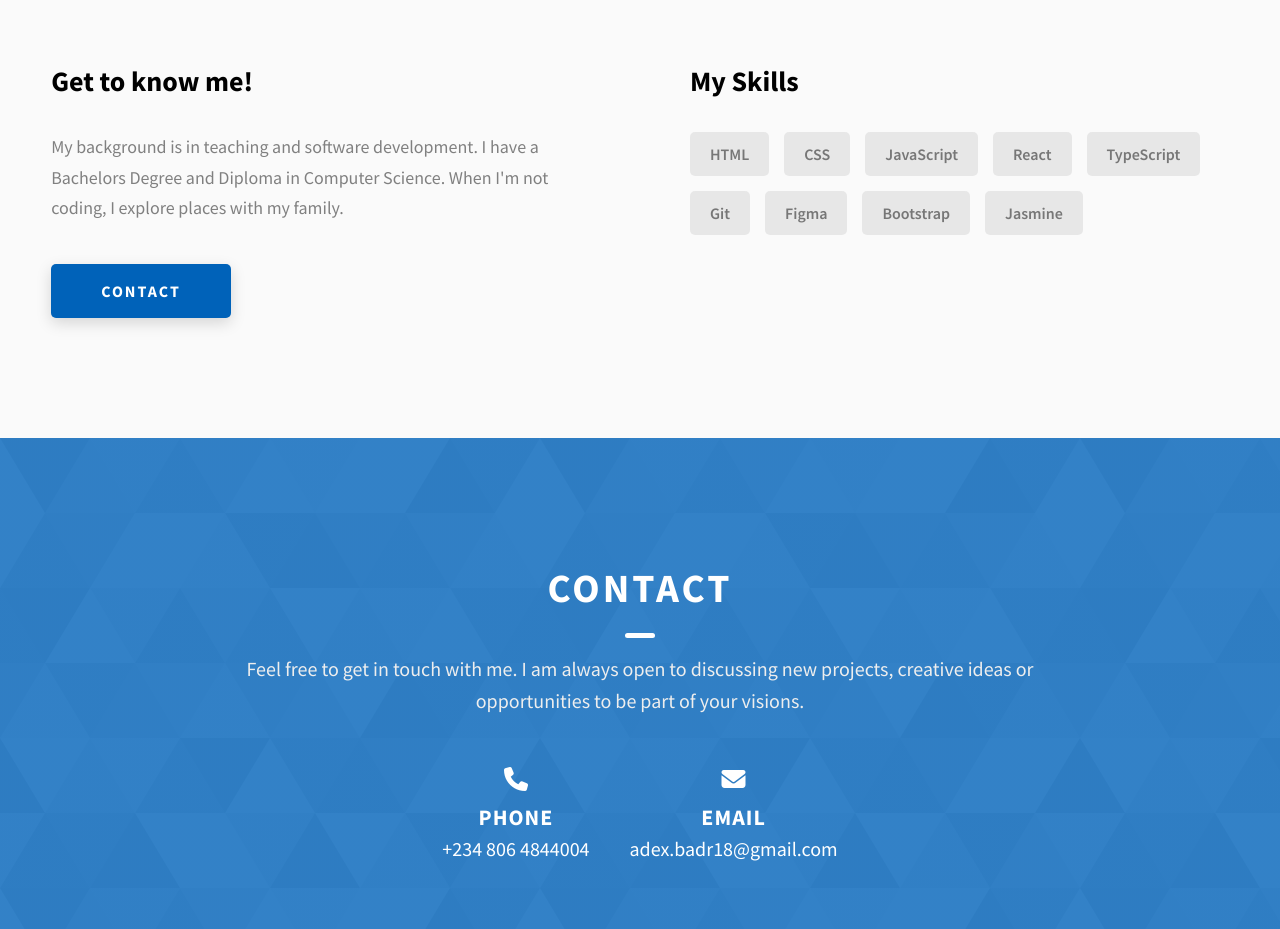
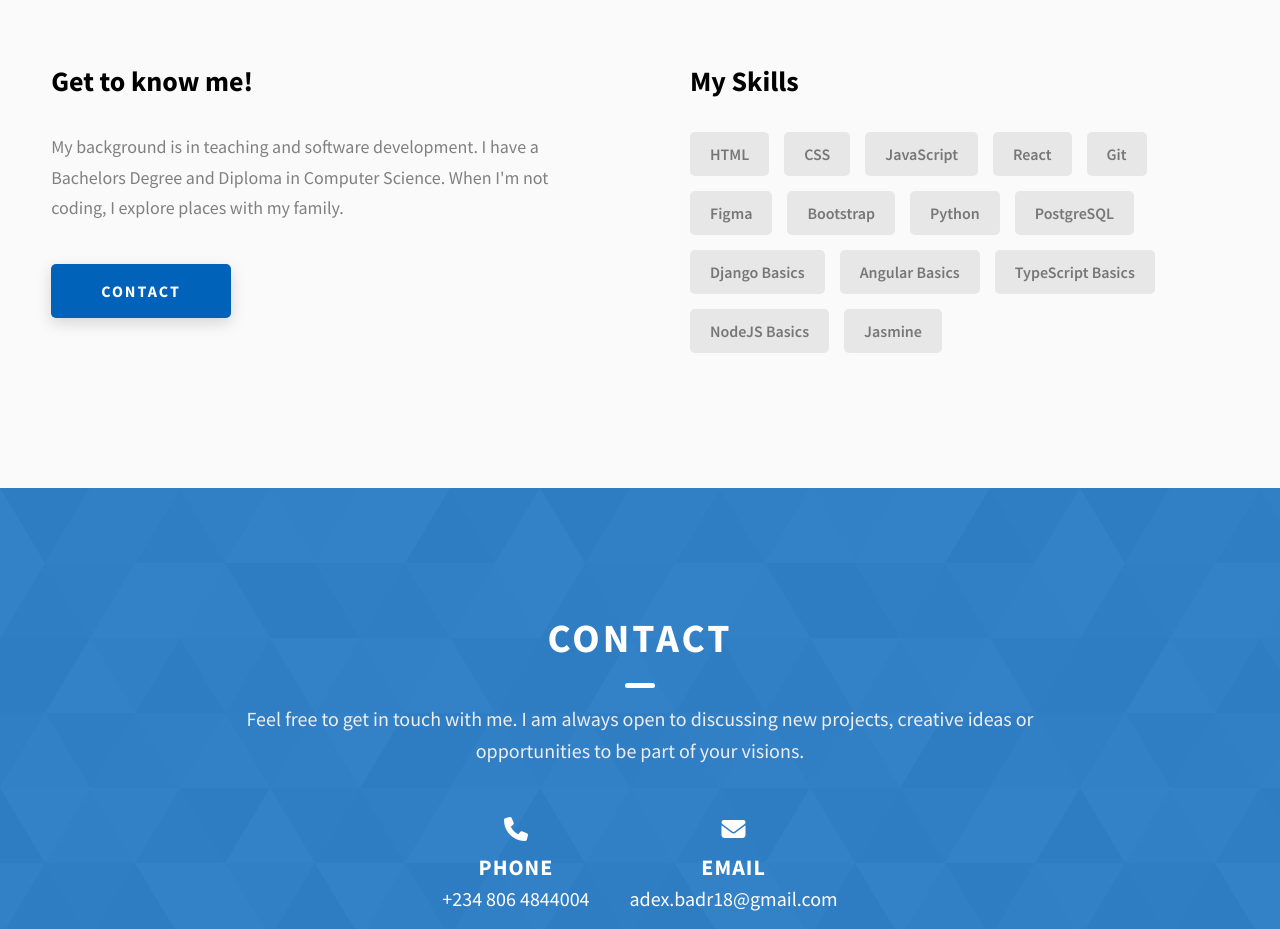
Before and after one commit to adex-badr18/portfolio, a website built with Vite: page index.html in a window 1280 px wide. Shown: the part 4440-5369 px from the top of the page. Built offline with nearby package versions, Linux system fonts and the light colour scheme.

Commit message:
Update skills set

```diff
--- a/index.html
+++ b/index.html
@@ -273,11 +273,17 @@
                         <div class="skills__skill">CSS</div>
                         <div class="skills__skill">JavaScript</div>
                         <div class="skills__skill">React</div>
-                        <div class="skills__skill">TypeScript</div>
                         <div class="skills__skill">Git</div>
                         <div class="skills__skill">Figma</div>
                         <div class="skills__skill">Bootstrap</div>
+                        <div class="skills__skill">Python</div>
+                        <div class="skills__skill">PostgreSQL</div>
+                        <div class="skills__skill">Django Basics</div>
+                        <div class="skills__skill">Angular Basics</div>
+                        <div class="skills__skill">TypeScript Basics</div>
+                        <div class="skills__skill">NodeJS Basics</div>
                         <div class="skills__skill">Jasmine</div>
+
                     </div>
                 </div>
             </div>
```
